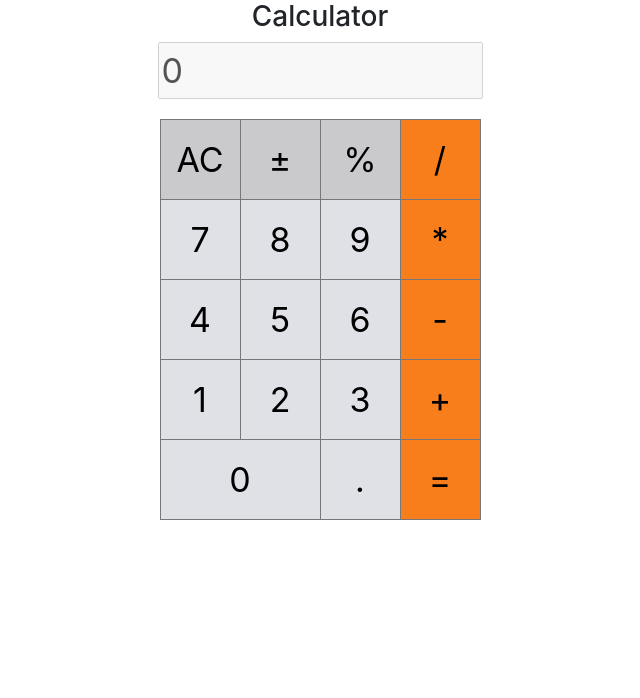
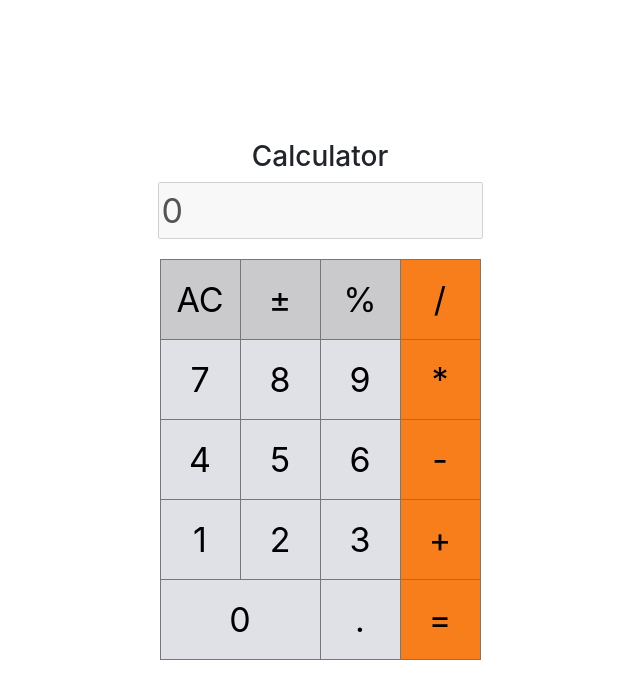
Before and after one commit to AlekseiiKanaiev/myApps-angular, an Angular app: page /calculator in a window 1280 px wide. Shown: the top 698 px of the page, without its empty margins (320-960 px from the left). Built offline with nearby package versions, Linux system fonts and the light colour scheme.

Commit message:
customize calculator-app styles

```diff
--- a/src/app/calculator/components/calculator.component.css
+++ b/src/app/calculator/components/calculator.component.css
@@ -2,6 +2,9 @@ h3{
     text-align: center;
 }
 #calculator{
+    display: flex;
+    flex-direction: column;
+    justify-content: center;
     height: 100vh;
     width: 100%;
     margin: auto;
--- a/src/app/calculator/components/calculator.component.html
+++ b/src/app/calculator/components/calculator.component.html
@@ -1,5 +1,5 @@
-<h3>Calculator</h3>
 <div id="calculator">
+    <h3>Calculator</h3>
     <app-calculator-display-comp></app-calculator-display-comp>
     <app-calculator-keyboard-comp></app-calculator-keyboard-comp>
 </div>
--- a/src/app/calculator/components/display/display.component.css
+++ b/src/app/calculator/components/display/display.component.css
@@ -3,5 +3,7 @@ input{
     margin: auto;
     font-size: 34px;
     margin-bottom: 20px;
-    width: 325px;
+    max-width: 325px;
+    width: 100%;
+    min-width: 320px;
 }
--- a/src/app/calculator/components/keyboard/keyboard.component.css
+++ b/src/app/calculator/components/keyboard/keyboard.component.css
@@ -1,7 +1,7 @@
 .keyboard{
     display: flex;
     justify-content: center;
-
+    min-width: 320px;
 }
 
 table, td{
```
